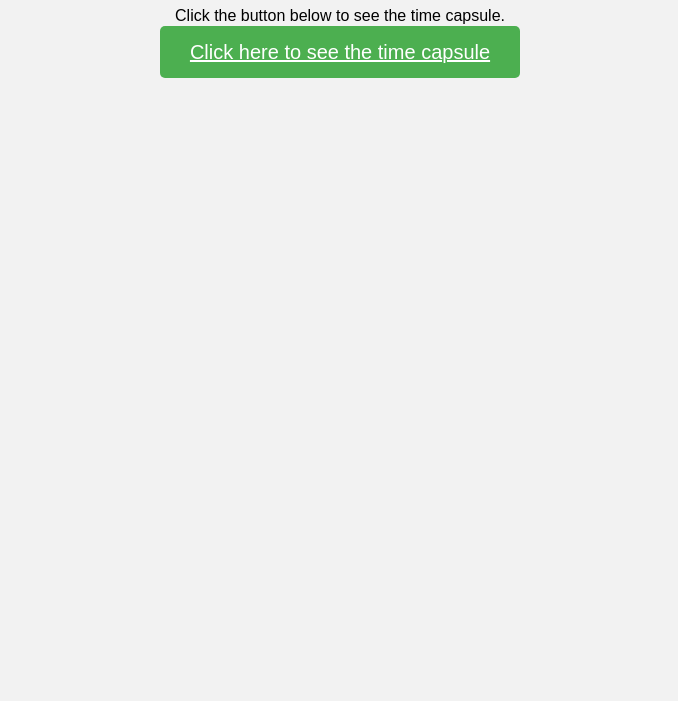
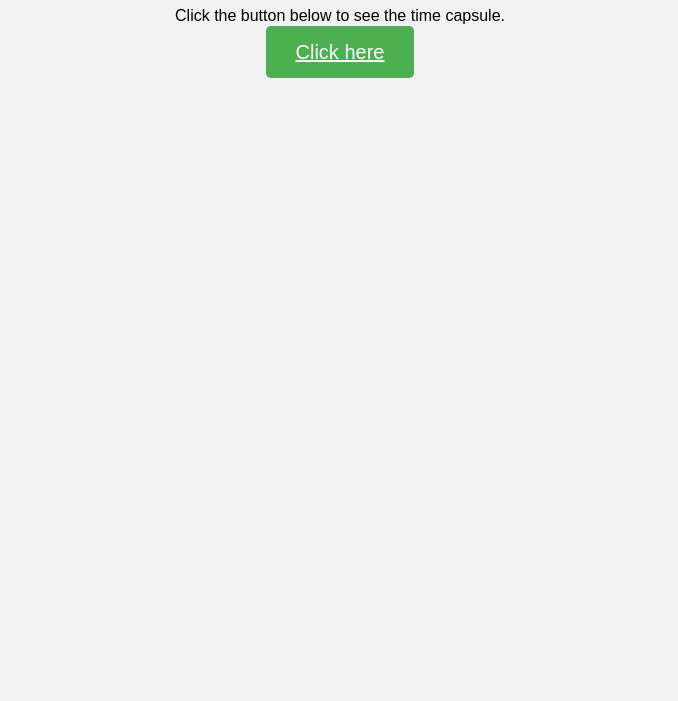
Before and after one commit to Mahabunny10/Mahabunny10.github.io, a plain HTML site: page index.html in a window 1280 px wide. Shown: the part 99-800 px from the top of the page, without its empty margins (300-978 px from the left). Drawn offline with Linux system fonts and the light colour scheme.

Commit message:
Update index.html

```diff
--- a/index.html
+++ b/index.html
@@ -19,6 +19,7 @@ Created on Sun Sep 21 22:27:21 2025
 <body>
     <h1>Welcome Aashka!</h1>
     <p>Click the button below to see the time capsule.</p>
-    <a href="timer.html" class="button">Click here to see the time capsule</a>
+    <a href="timer.html" class="button">Click here </a>
 </body>
+
 </html>
```
